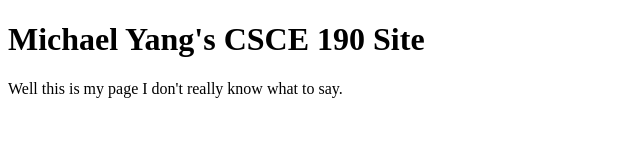
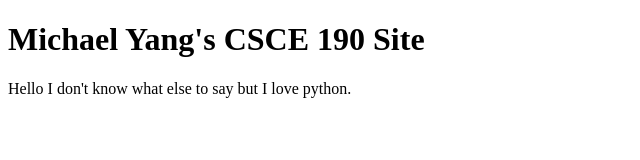
Before and after one commit to Mkyang44/MichaelYang.github.io, a plain HTML site: page index.html in a window 1280 px wide. Shown: the full height of the page, 0-640 px from the left. Drawn offline with Linux system fonts and the light colour scheme.

Commit message:
Add files via upload

```diff
--- a/index.html
+++ b/index.html
@@ -6,6 +6,6 @@
     <body>
         <h1>Michael Yang's CSCE 190 Site</h1>
 
-        <p>Well this is my page I don't really know what to say.</p>
+        <p>Hello I don't know what else to say but I love python.</p>
     </body>
 </html>
```
